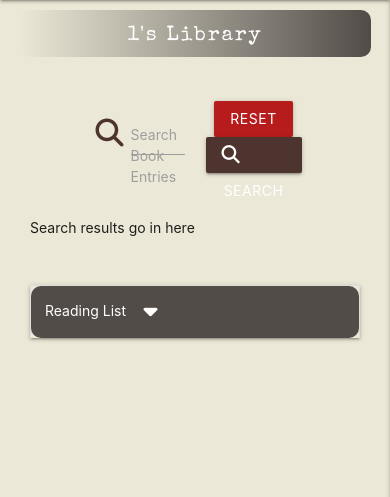
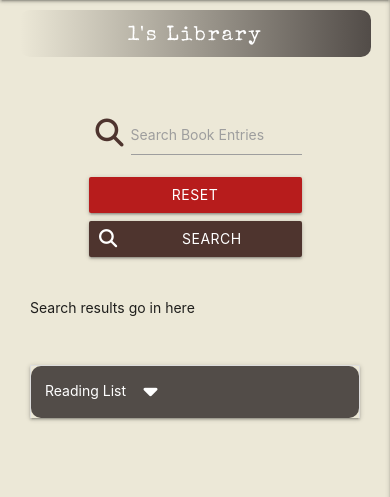
Before and after one commit to digimori/PersonalLibraryApp, a Flask app: page /search in a window 390 px wide. Shown: the part 57-554 px from the top of the page. Run offline with Flask 2, Linux system fonts and the light colour scheme; the visitor is signed in with stand-in values (Sample User, id 1); data that the repository does not hold is empty; some libraries are stand-ins or nearby versions.

Commit message:
Media queries for small screen complete. Registration page is now responsive to small screens, reset and search buttons have been moved to make them easier to tap on small screens. Search bar is on its own row to make it easier to tap and enter queries

```diff
--- a/static/css/stylesheet.css
+++ b/static/css/stylesheet.css
@@ -253,6 +253,9 @@ div#welcomecontent h4 {
 div.registrationline p {
   font-size: 11px;
 }
+a.reset {
+  margin-bottom: 8px;
+}
 }
 
 /* ------ 769 x 1024-------*/
--- a/templates/profile.html
+++ b/templates/profile.html
@@ -12,15 +12,15 @@
 <br>
 <div class="row ">
     <form action="{{ url_for('search') }}" method="post" class="col s8 offset-s2">
-        <div class="row valign-wrapper center-align">
+        <div class="row center-align">
             <div class="input-field col s12 m8">
                 <i class="fas fa-search prefix brown-text text-darken-3"></i>
                 <input type="text" name="query" id="query" minlength="3" class="validate" required>
                 <label for="query">Search Book Entries</label>
             </div>
             <div class="col s12 m4">
-                <a href="{{ url_for('get_books') }}" class="red btn text-shadow darken-4 wave-effect">Reset</a>
-                <button type="submit" class="brown darken-3 white-text btn text-shadow">
+                <a href="{{ url_for('get_books') }}" class="red btn text-shadow darken-4 wave-effect col s12 reset">Reset</a>
+                <button type="submit" class="brown darken-3 white-text btn text-shadow col s12">
                     <i class="fas fa-search left"></i> Search
                 </button>
             </div>
@@ -33,12 +33,14 @@
         Search results go in here
         <div class="row">
             {% for book in booksread %}
+            <!-- an if statement here to determine read or not depending on colour -->
             <div class="col s12 m6">
                 <div class="card-panel bookcontent">
                     <span class="white-text">
                         <strong>{{ book.title }}</strong><br> by: <em>{{ book.author }}</em>
                     </span>
                     <p class="cardcontent">
+                        <strong>Book Category:</strong> {{ book.category_name }}</br>
                         <strong>Genre:</strong> {{ book.genre }}<br>
                         <strong>Rating:</strong> {{ book.rating }}<br>
                         <strong>Publication date:</strong> {{ book.release_date }}<br>
--- a/templates/register.html
+++ b/templates/register.html
@@ -2,14 +2,14 @@
 {% block content %}
 
 <div class="row welcomepanel">
-    <div class="col s4 offset-m4 card" id="registrationcard">
+    <div class="col s12 m4 offset-m4 card" id="registrationcard">
         <h4 id="newtolibrary">New to My Personal Library?</h4>
         <p>Register an account below and keep your reading list organised!</p>
     </div>
 
 <!----------------------- Registration Form ----------------------------->
     <div class="row">
-        <form class="col s4 offset-m4" method="POST" action="#">
+        <form class="col s12 m4 offset-m4" method="POST" action="#">
             <div class="card-panel">
 <!----------------------- Username Container ----------------------------->
                 <div class="row">
```
